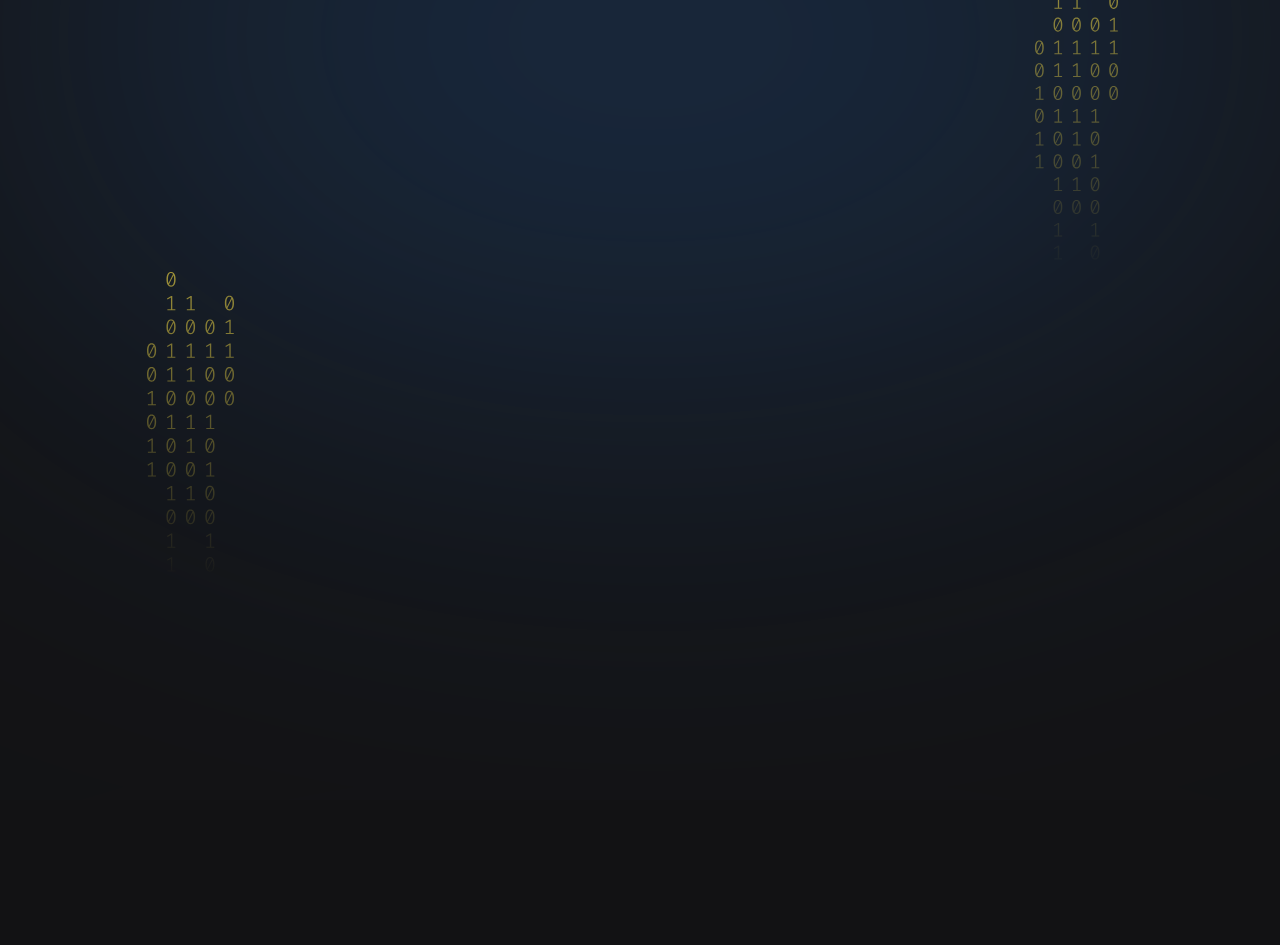
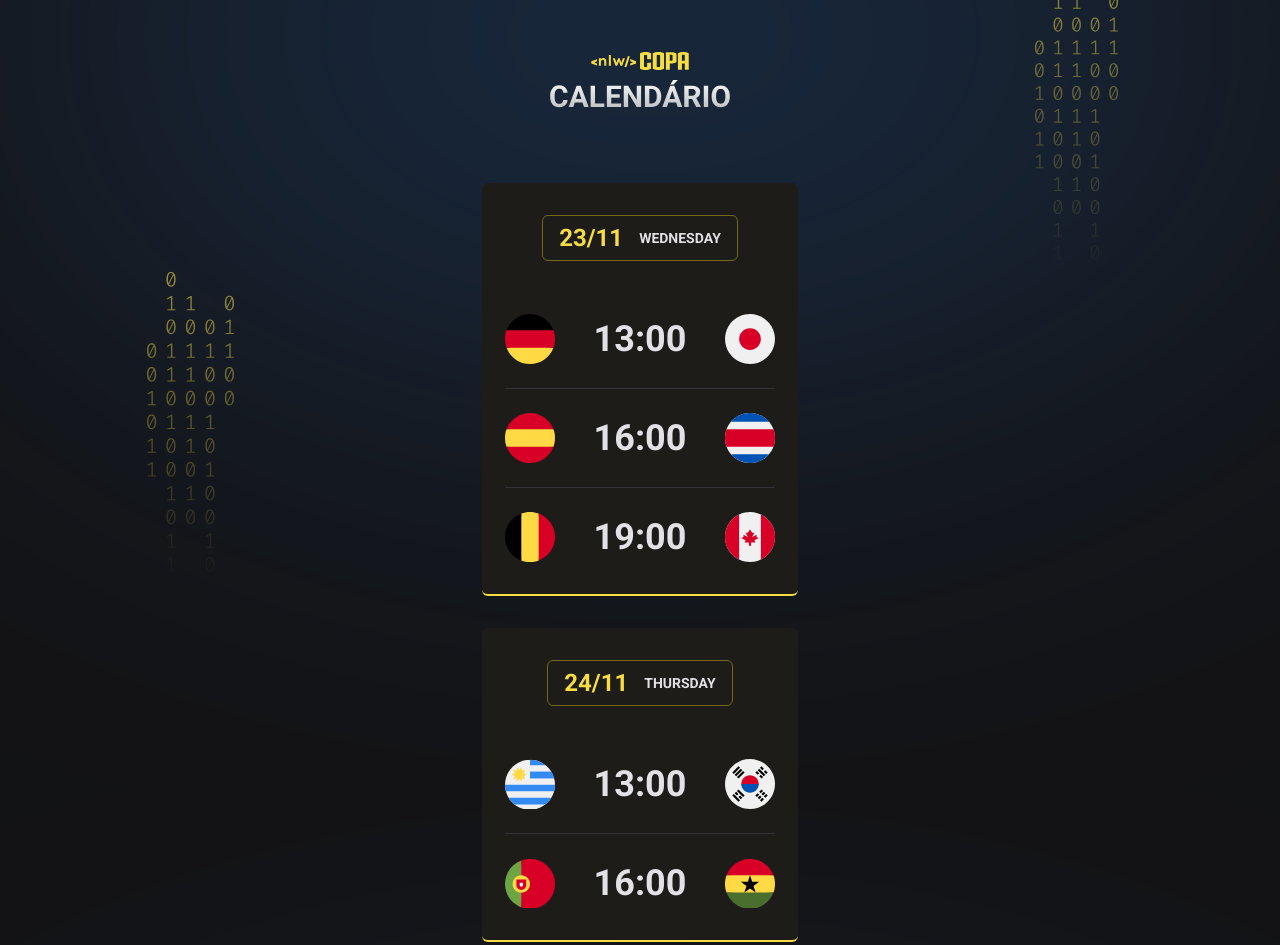
Before and after one commit to Ninxe/nlw, a plain HTML site: page index.html in a window 1280 px wide. Shown: the top 945 px of the page. Before the commit the page ends 800 px from the top, so only its background shows below. Drawn offline with Linux system fonts and the light colour scheme.

Commit message:
script tag is working properly

```diff
--- a/index.html
+++ b/index.html
@@ -15,6 +15,6 @@
   </head>
   <body>
     <div id="app" />
-    <script src="./main.js" />
+    <script src="./main.js"></script>
   </body>
 </html>
```
